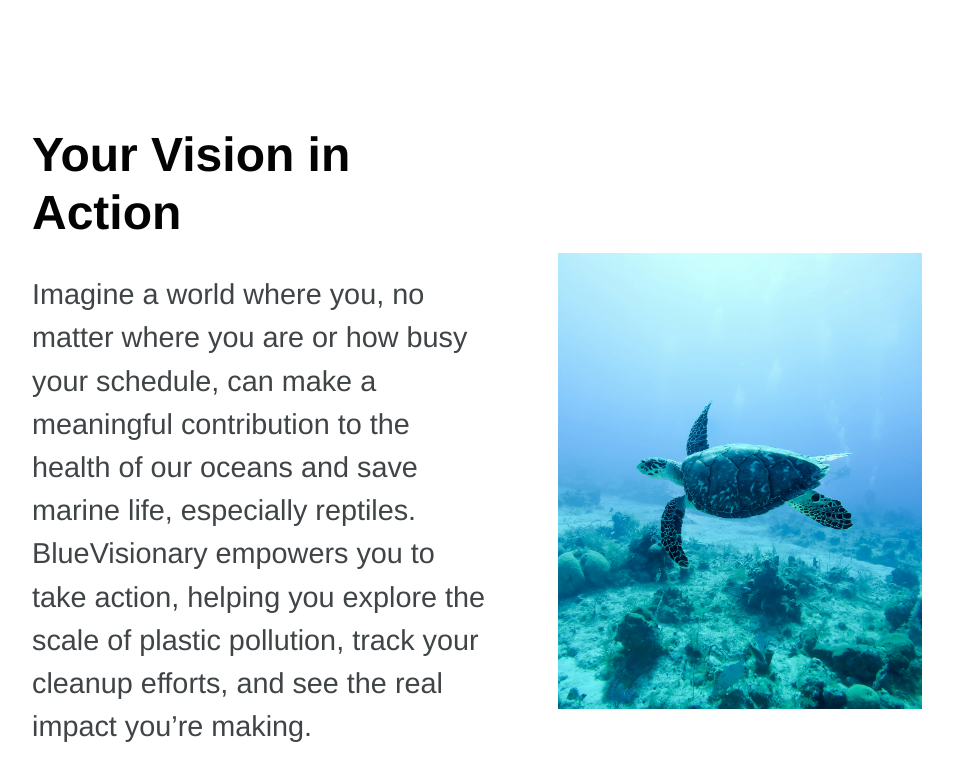
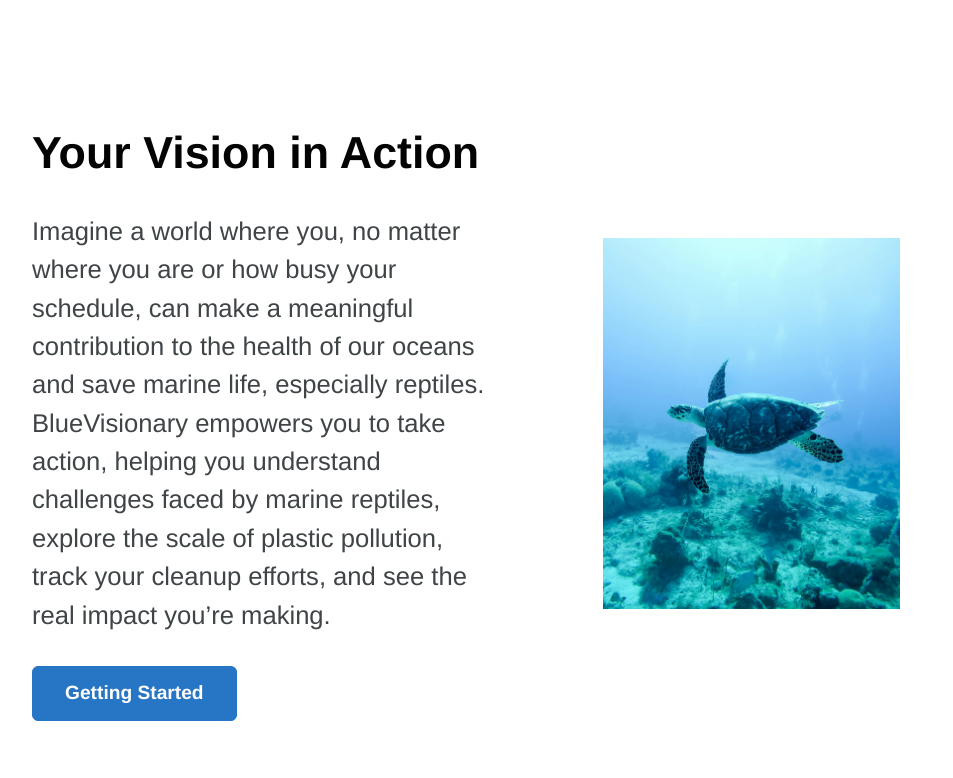
Before and after one commit to YiJieNG/BlueVisionary, a React (Create React App) app in the folder frontend/: page / in a window 1280 px wide. Shown: the part 802-1580 px from the top of the page, without its empty margins (140-1093 px from the left). Built offline with nearby package versions, Linux system fonts and the light colour scheme.

Commit message:
Update home content

```diff
--- a/frontend/src/assets/scss/bluevisionary/_examples.scss
+++ b/frontend/src/assets/scss/bluevisionary/_examples.scss
@@ -286,14 +286,14 @@
 }
 
 .hero-title {
-  font-size: 3rem;
+  font-size: 2.8rem;
   font-weight: bold;
   color: #030303; /* Dark text color */
   margin-bottom: 2rem;
 }
 
 .hero-subtitle {
-  font-size: 1.8rem;
+  font-size: 1.6rem;
   color: #3f4447; /* Secondary text color */
   margin-bottom: 2rem;
 }
@@ -304,11 +304,11 @@
 }
 
 .image-section img {
-  max-width: 90%;
+  max-width: 85%;
   height: auto;
   // justify-content: center;
   align-items: center;
-  padding-left: 10%;
+  padding-left: 20%;
 }
 
 .features-section {
--- a/frontend/src/pages/home/HomeContent.js
+++ b/frontend/src/pages/home/HomeContent.js
@@ -67,9 +67,10 @@ function HomeContent() {
                 Imagine a world where you, no matter where you are or how busy
                 your schedule, can make a meaningful contribution to the health
                 of our oceans and save marine life, especially reptiles.
-                BlueVisionary empowers you to take action, helping you explore
-                the scale of plastic pollution, track your cleanup efforts, and
-                see the real impact you’re making.
+                BlueVisionary empowers you to take action, helping you
+                understand challenges faced by marine reptiles, explore the
+                scale of plastic pollution, track your cleanup efforts, and see
+                the real impact you’re making.
               </p>
               <Button
                 className="dark-blue-button cta-button"
```
